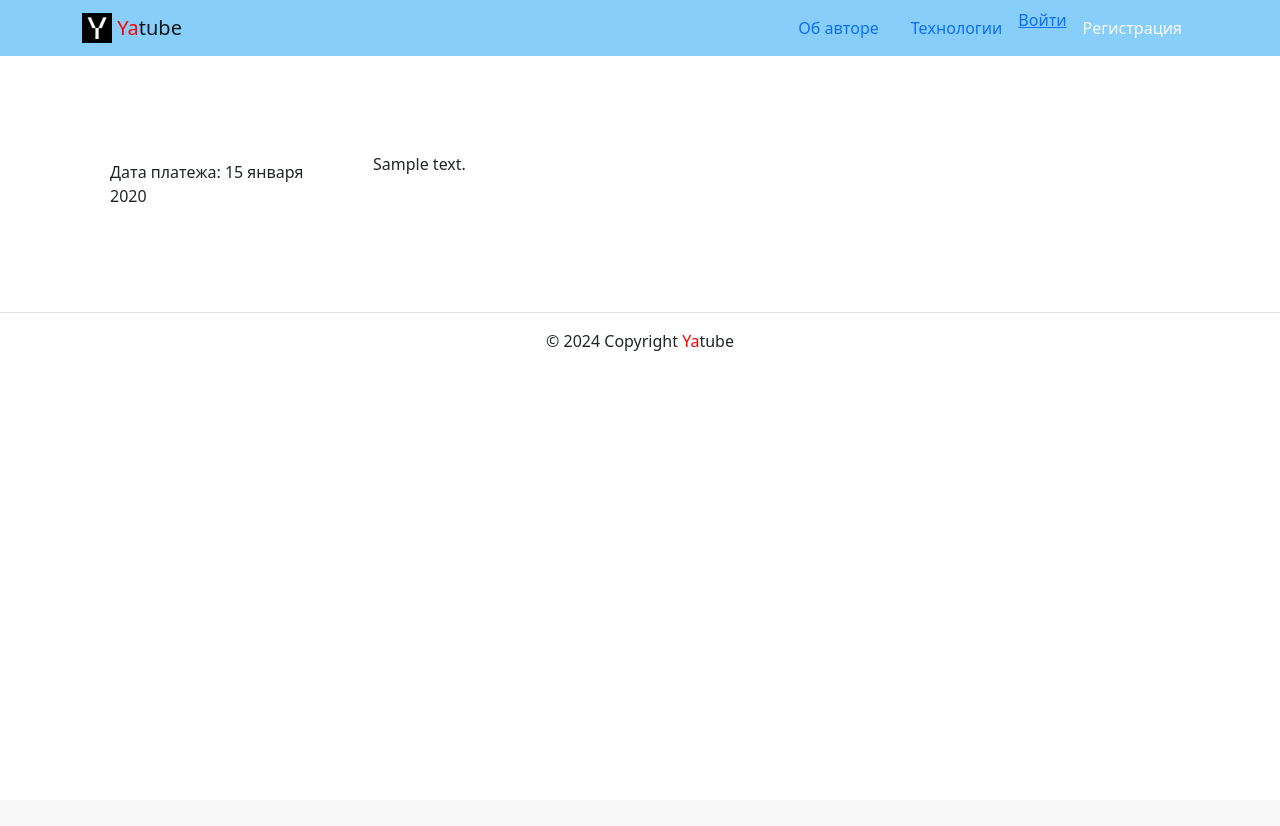
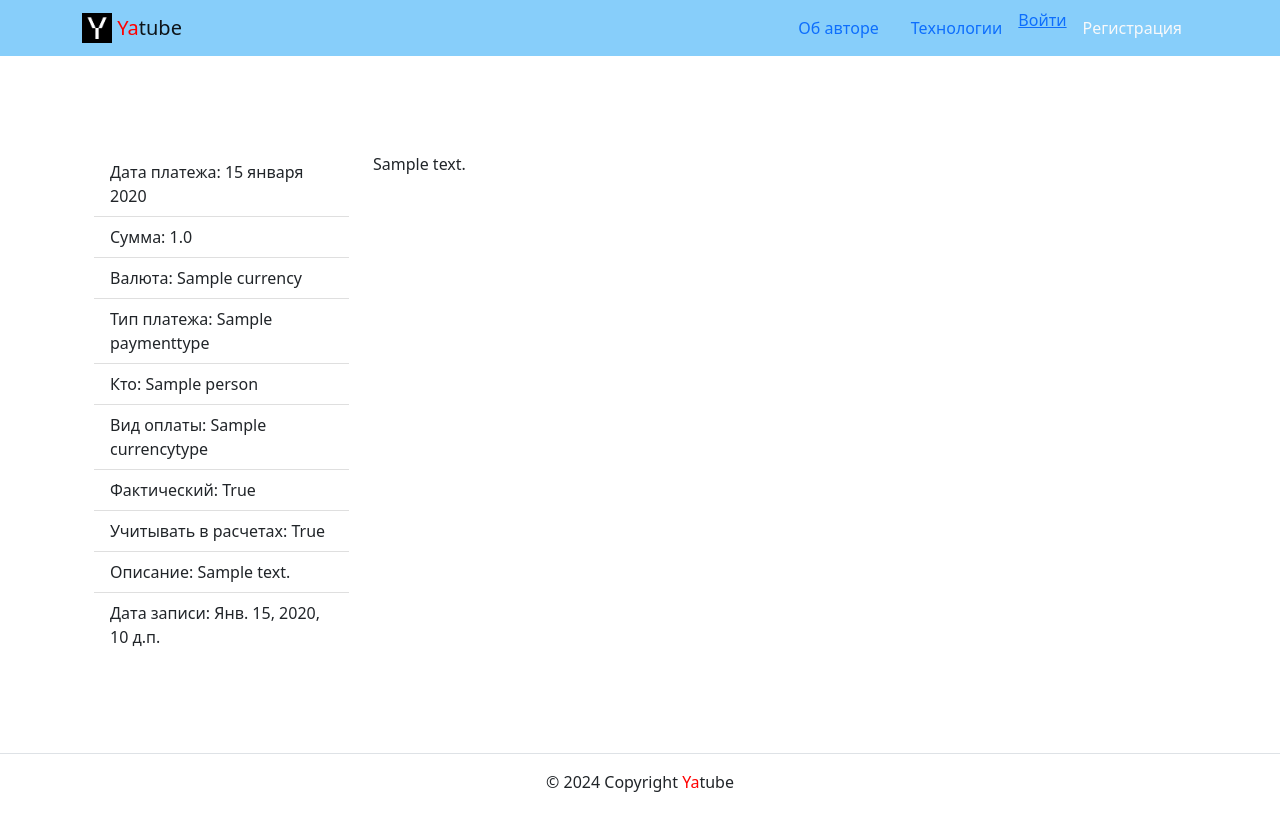
Before and after one commit to MikhailEGolubtsov/myfinance, a Django app: page /payments/1/ in a window 1280 px wide. Before the commit the page ends 351 px from the top, so only its background shows below. Run offline with Django 3.2, Linux system fonts and the light colour scheme; tables that the repository leaves empty hold one stand-in row (values such as "Sample post"); some libraries are stand-ins or nearby versions.

Commit message:
payment info

```diff
--- a/myfinance/templates/payments/payment_detail.html
+++ b/myfinance/templates/payments/payment_detail.html
@@ -10,6 +10,33 @@
           <li class="list-group-item">
             Дата платежа: {{ payment.payment_date|date:"d E Y" }}
           </li>
+          <li class="list-group-item">
+            Сумма: {{ payment.sum }}
+          </li>
+          <li class="list-group-item">
+            Валюта: {{ payment.currency }}
+          </li>
+          <li class="list-group-item">
+            Тип платежа: {{ payment.payment_type }}
+          </li>
+          <li class="list-group-item">
+            Кто: {{ payment.person }}
+          </li>
+          <li class="list-group-item">
+            Вид оплаты: {{ payment.currency_type }}
+          </li>
+          <li class="list-group-item">
+            Фактический: {{ payment.FactOrPlanned }}
+          </li>
+          <li class="list-group-item">
+            Учитывать в расчетах: {{ payment.TakeIntoReports }}
+          </li>
+          <li class="list-group-item">
+            Описание: {{ payment.description }}
+          </li>
+          <li class="list-group-item">
+            Дата записи: {{ payment.creation_date }}
+          </li>
       </ul>
     </aside>
     <article class="col-12 col-md-9">
```
